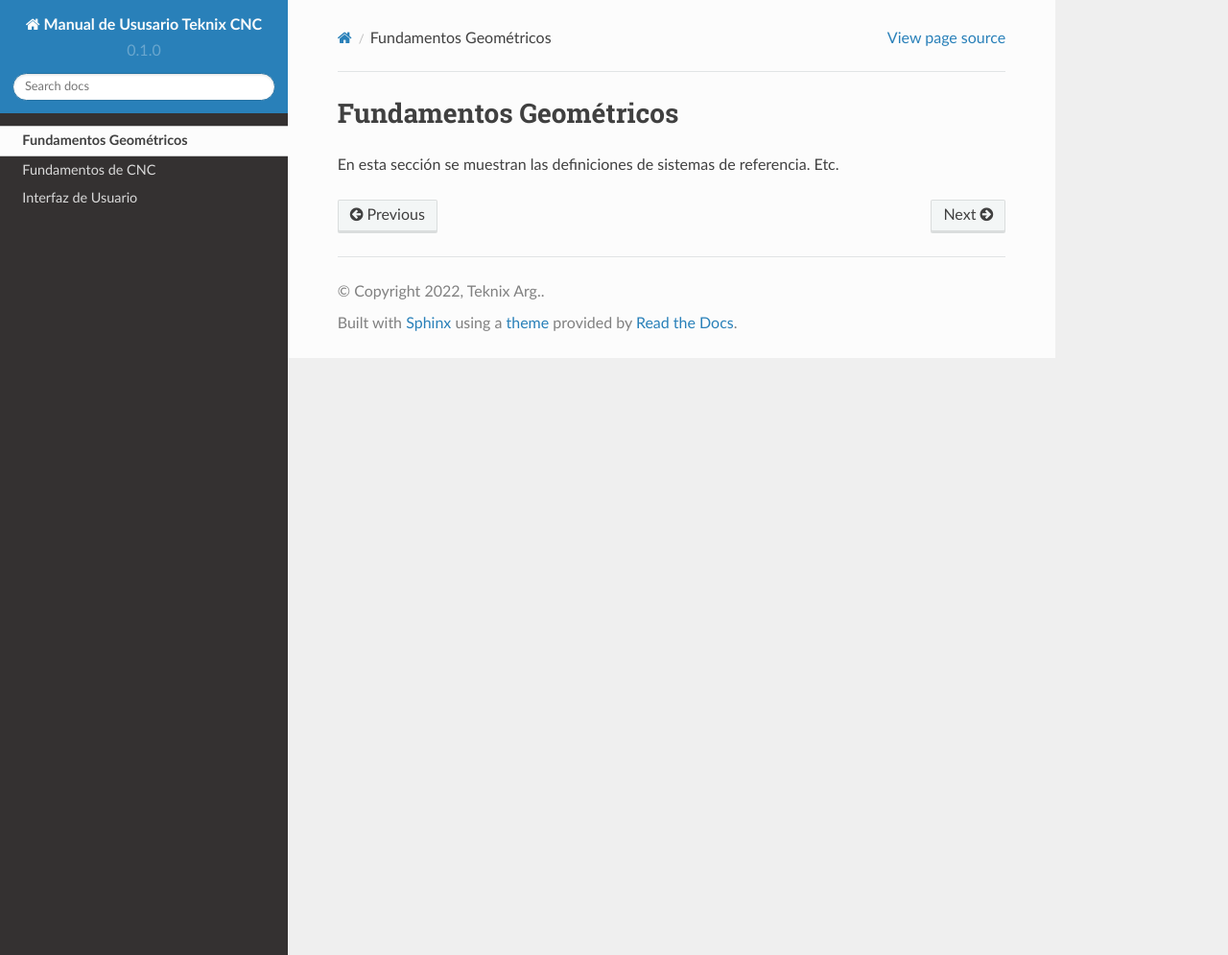
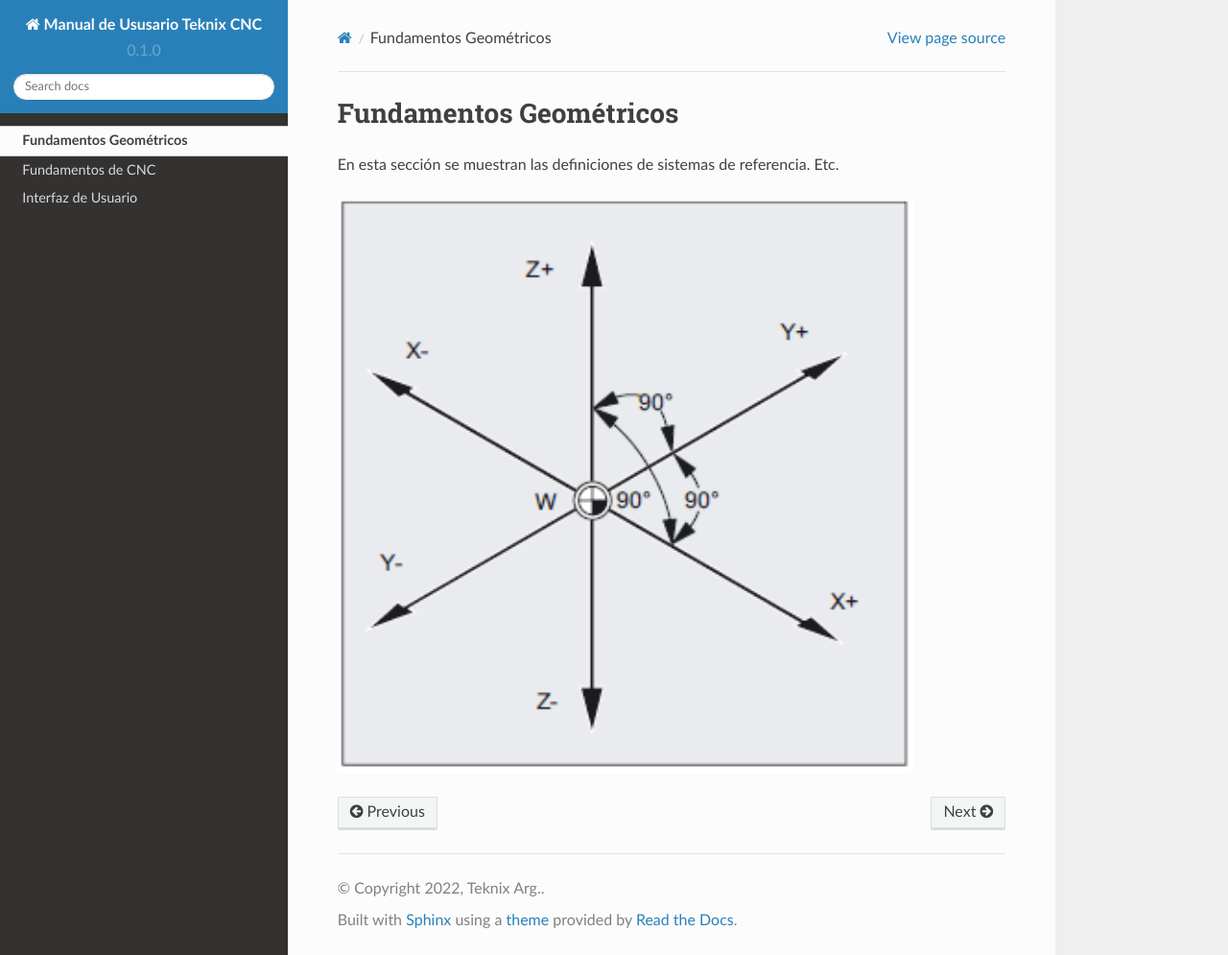
Before and after one commit to joseluperi/Manual-Teknix-CNC, a Sphinx documentation site: the page built from docs/source/geomFundamentals.rst, in a window 1280 px wide and 995 px high. Shown: the whole window at 96% size. Built offline with Sphinx 7.4.7 and the Read the Docs theme 2.0.0, drawn with Linux system fonts in a browser that asks for light colours.

Commit message:
Update geomFundamentals.rst

```diff
--- a/docs/source/geomFundamentals.rst
+++ b/docs/source/geomFundamentals.rst
@@ -2,3 +2,6 @@ Fundamentos Geométricos
 =======================
 
 En esta sección se muestran las definiciones de sistemas de referencia. Etc.
+
+.. image:: images/millingCoordSys.png
+   :width: 600
```
